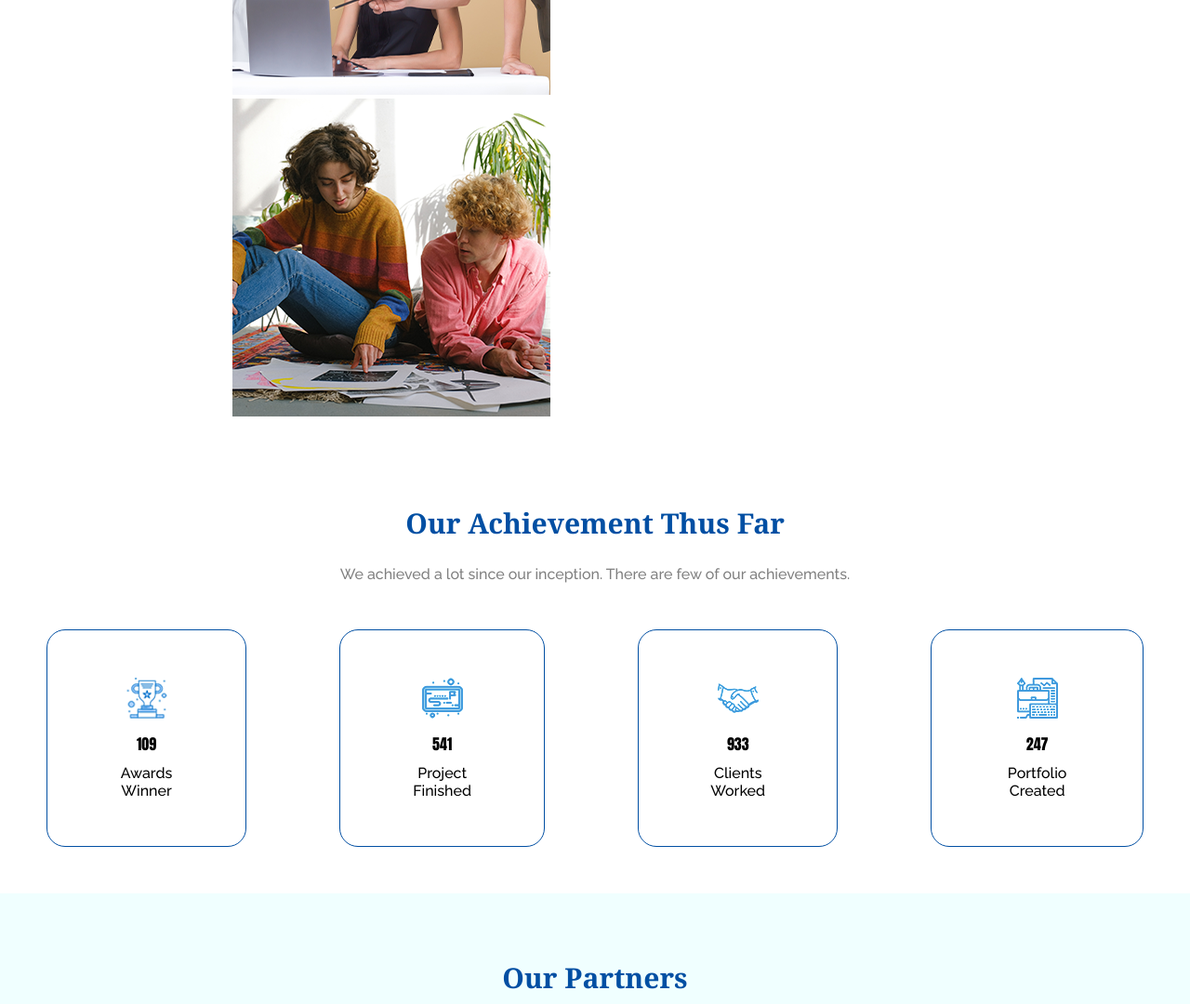
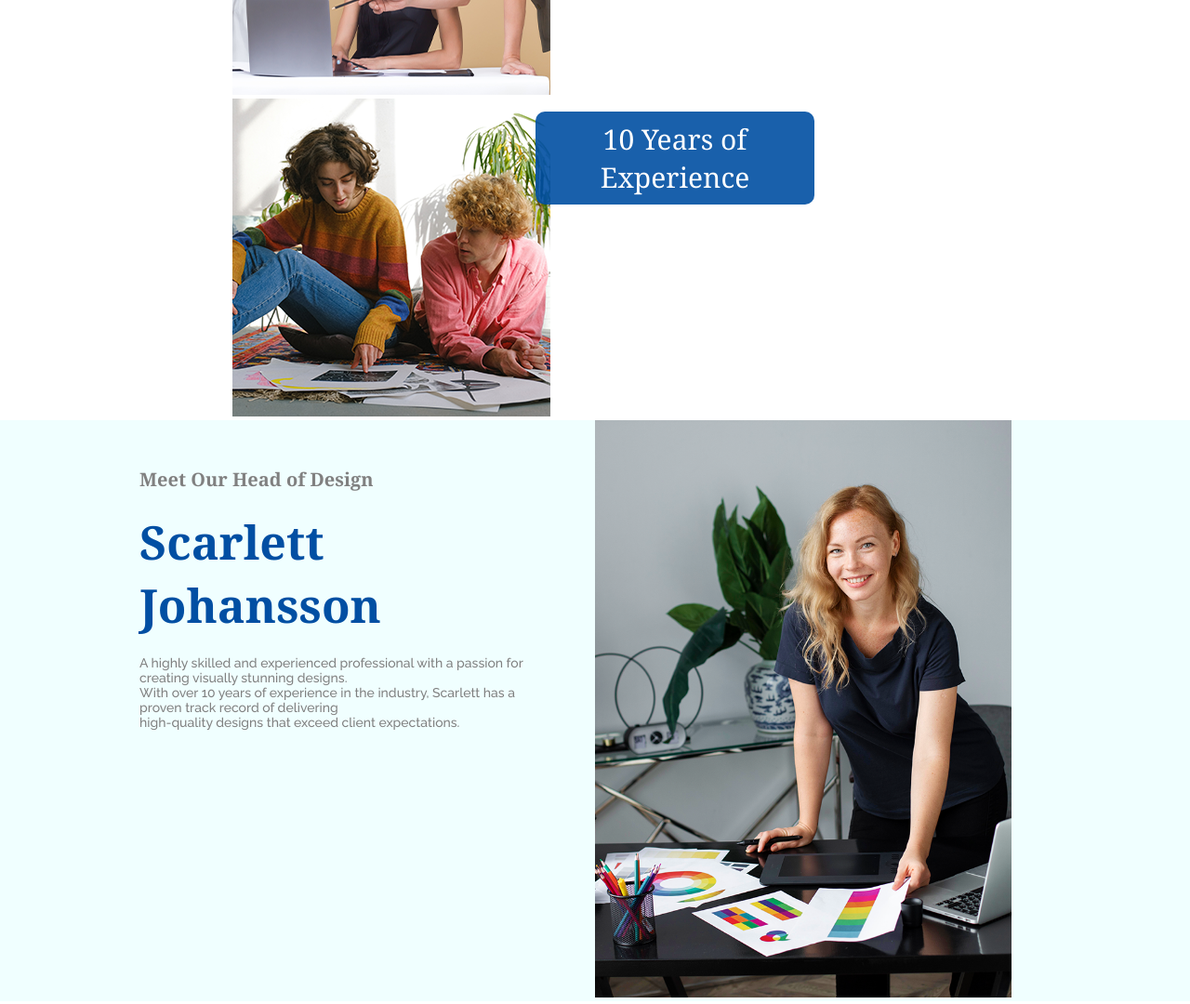
Before and after one commit to aasifantue007/assignment-2-phero, a plain HTML site: page index.html in a window 1280 px wide. Shown: the part 2000-3080 px from the top of the page at 93% size. Drawn offline with Linux system fonts and the light colour scheme.

Commit message:
designer-section50%

```diff
--- a/index.html
+++ b/index.html
@@ -67,6 +67,22 @@
  <!-- Head Designer Section -->
 
     <section>
+        <div class="designer-container">
+            <div class="designer-texts">
+                <h2 class="designer-text-head">Meet Our Head of Design</h2>
+                <h3 class="designer-name">Scarlett Johansson</h3>
+                <p class="designer-intro">A highly skilled and experienced professional with a passion for creating visually stunning designs. <br> With over 10 years of experience in the industry, Scarlett has a proven track record of delivering <br> high-quality designs that exceed client expectations.</p>
+
+            </div>
+            <div class="boxes">
+                <img class="designer-image" src="images/designer.png" alt="">
+            </div>
+            <div class="boxes"></div>
+            <div class="boxes">
+                <button class="designer-button">10 Years of Experience</button>
+            </div>
+
+        </div>
 
     </section>
 
@@ -75,7 +91,7 @@
 <section>
     <div class="achievement-container">
         <h2 class="achieve-header">Our Achievement Thus Far</h2>
-    <p class="achieve-paragraph">We achieved a lot since our inception. There are few of our achievements.</p>
+    <p class="achieve-paragraph">We achieved a lot since our inception. Here are some of our achievements.</p>
     <div class="achievements">
 <div class="box-1">
     <img src="images/icon-1.png" alt="">
@@ -143,7 +159,7 @@
 </footer>
     <div class="footer">
 
-    <h4 class="footer-text">&copy; All rights reserved copyright &copy; DesignCraftCo&copy;</h6>
+    <h4 class="footer-text"> &copy; All rights reserved copyright &copy; DesignCraftCo &copy;</h6>
 
     </div>
 </body>
--- a/styles/style.css
+++ b/styles/style.css
@@ -137,7 +137,55 @@ body{
 
 /*=====Head Designer Section=====
 =================================*/
+.designer-container{
+    display: grid;
+    width: 100%;
+    grid-template-columns: repeat(2, 1fr);
+}
+.designer-image{
+    width: 70%;
+    height: auto;
 
+}
+.designer-button{
+    background-color: #014FA3;
+    border-radius: 10px;
+    color:white;
+    width: 300px;
+    height:100px;
+    border: none;
+    position:absolute;
+    top: 265%;
+    left: 45%;
+    opacity: calc(90%);
+    font-size: 30px;
+    font-family: Georgia, Times;
+}
+.designer-texts{
+    text-align: left;
+    margin-left: 100px;
+    padding: 50px;
+}
+.designer-text-head{
+    padding-bottom: 20px;
+    font-size: 20px;
+    font-family:  Georgia, Times;
+    text-decoration:none;
+    color: gray
+}
+.designer-name{
+    padding-bottom: 20px;
+    font-size: 50px;
+    font-family:  Georgia, Times;
+    text-decoration:none;
+    color: #014FA3;
+}
+.designer-intro{
+        padding-bottom: 30px;
+        color: gray;
+        font-size: 14px;
+        text-align: left;
+}
 
 
 
```
